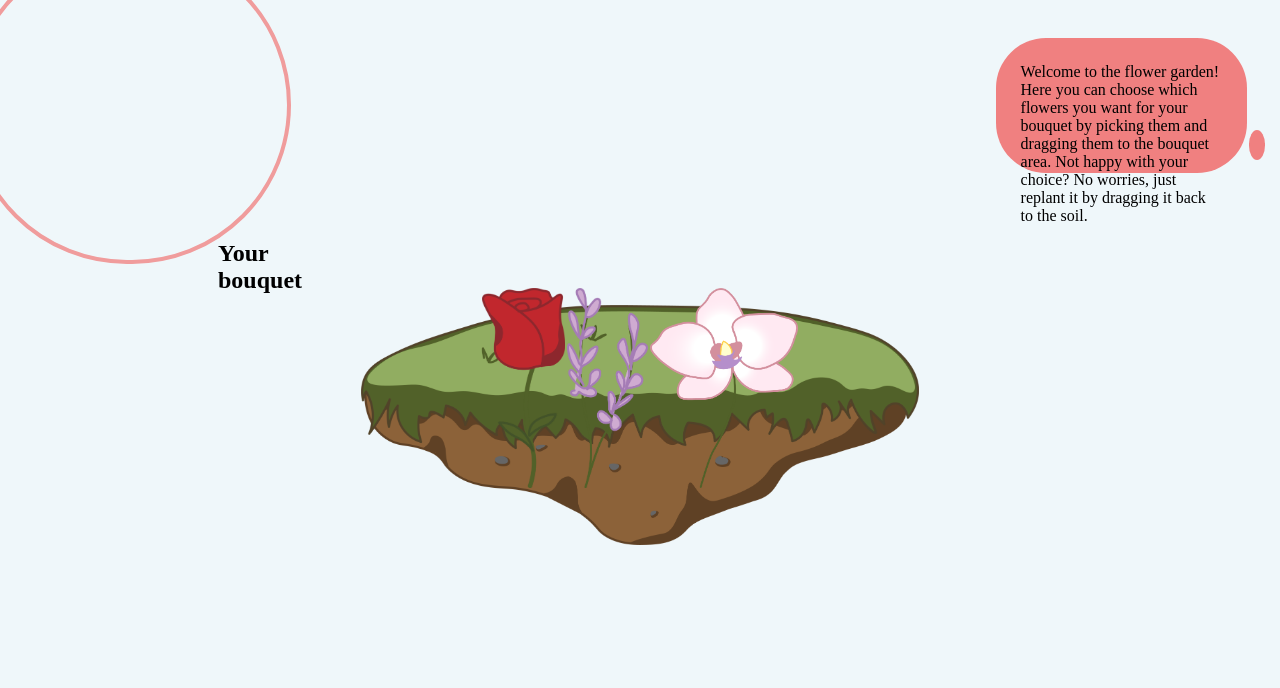
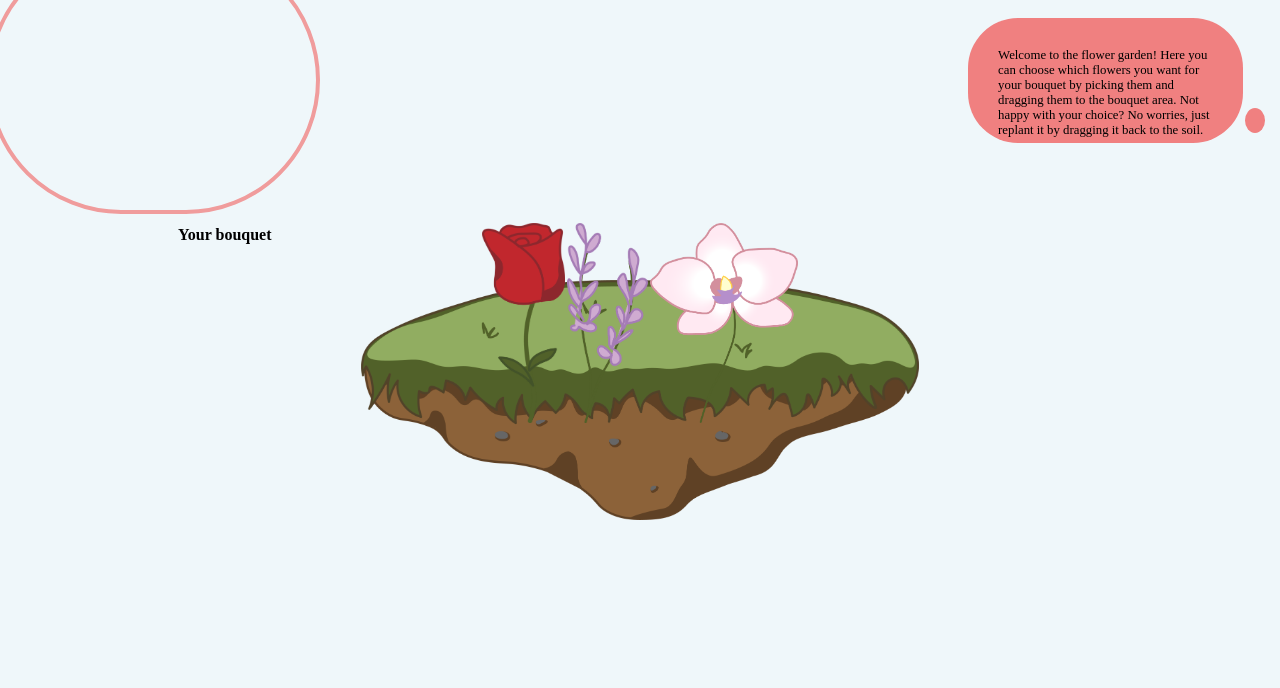
Before and after one commit to flschaap/flschaap.github.io, a plain HTML site: page im2350/a3/index.html in a window 1280 px wide. Shown: the part 112-800 px from the top of the page. Drawn offline with Linux system fonts and the light colour scheme.

Commit message:
Add files via upload

```diff
--- a/im2350/a3/style.css
+++ b/im2350/a3/style.css
@@ -9,7 +9,7 @@ h1 {
     margin: 15px;
     width: 750px;
     transform: translateX(-150px);
-    font-size: 2em;
+    font-size: 1.75em;
 }
 
 /* The drop area is referred to as "Your bouquet" to make it clear for the user that this is where they need to drag the flower to */
@@ -19,25 +19,25 @@ h2 {
     margin-left: 150px;
     margin-bottom: 20px;
     margin-top: 20px;
-    transform: translateX(60px);
-    font-size: 1.5em;
+    transform: translateX(20px);
+    font-size: 1em;
 }
 
 /* An additional explanation is give to communicate the purpose and instructions of the interaction */
 p {
-    height: 85px;
-    width: 550px;
+    height: 65px;
+    width: 650px;
     align-content: space-around;
     align-self: center;
     background-color: lightcoral;
     border-radius: 50px;
-    padding: 25px;
-    font-size: 1em;
+    padding: 30px;
+    font-size: .8em;
 }
 
 #balloon {
-    height: 30px;
-    width: 45px;
+    height: 25px;
+    width: 60px;
     background-color: lightcoral;
     border-radius: 100%;
     align-self: center;
@@ -53,10 +53,10 @@ p {
     justify-content: space-evenly;
     border-radius: 700px;
     border: solid rgb(240, 156, 156) 4px;
-    height: 250px;
-    width: 700px;
+    height: 200px;
+    width: 800px;
     position: relative;
-    right: 350px;
+    right: 320px;
     padding: 30px;
     margin: 50px;
 }
@@ -94,7 +94,7 @@ flower being picked would be a good addition to make the design more visually ap
     justify-content: space-evenly;
     cursor: pointer;
     position: absolute;
-    top: 400px;
+    top: 335px;
     z-index: 2;
 }
 
```
